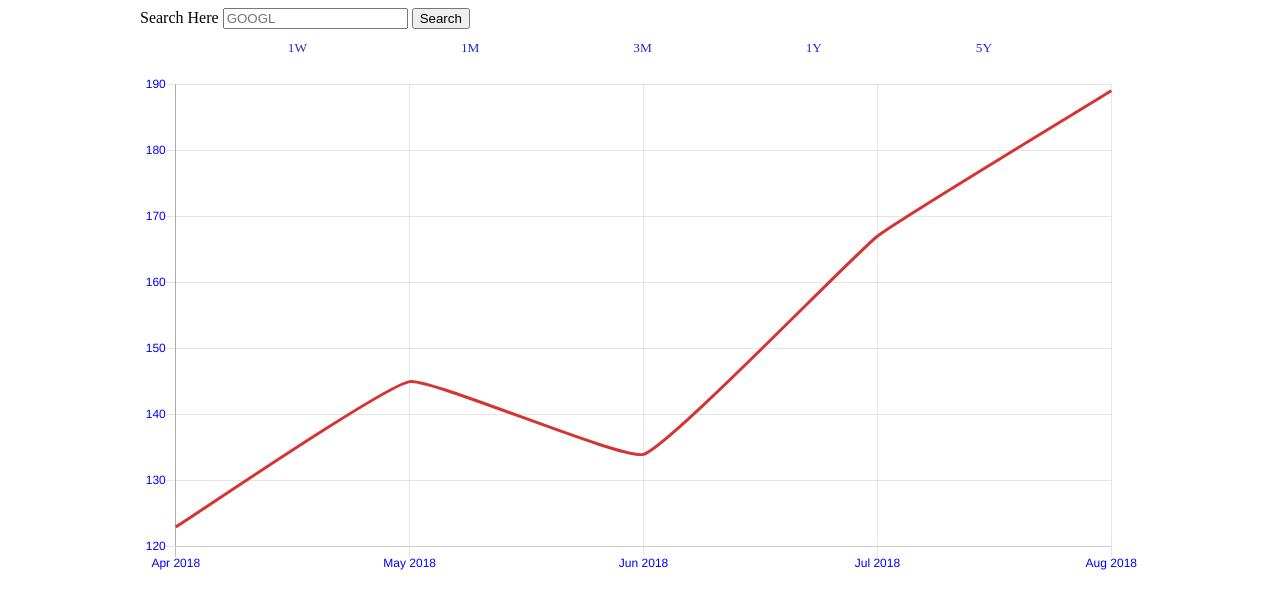
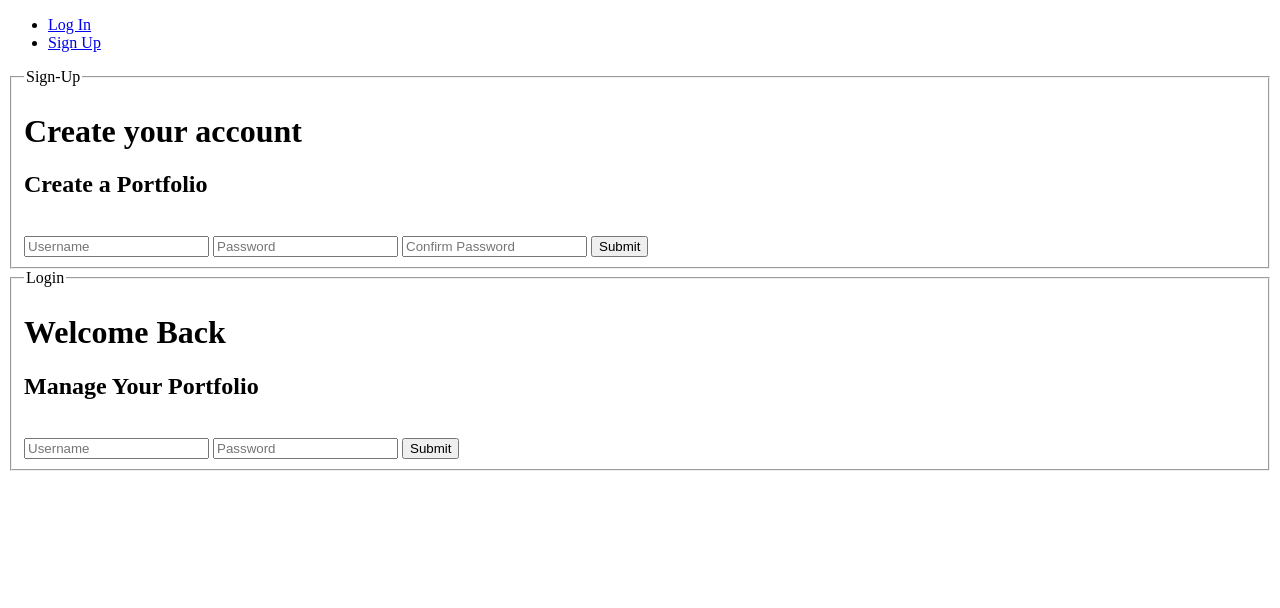
Before and after one commit to Brian-OCarroll/Micro-Manager-Final, a website: page public/index.html in a window 1280 px wide. Drawn offline with nearby package versions, Linux system fonts and the light colour scheme.

Commit message:
added html for intro page

```diff
--- a/public/index.html
+++ b/public/index.html
@@ -2,49 +2,55 @@
 <html lang="en">
 
 <head>
-    <meta charset="UTF-8">
-    <meta name="viewport" content="width=device-width, initial-scale=1.0">
-    <meta http-equiv="X-UA-Compatible" content="ie=edge">
-    <title>Micro Manager</title>
+  <meta charset="UTF-8">
+  <meta name="viewport" content="width=device-width, initial-scale=1.0">
+  <meta http-equiv="X-UA-Compatible" content="ie=edge">
+  <title>Sign-Up Page</title>
+  <link rel="stylesheet" href="./index.css">
+  <script src="https://code.jquery.com/jquery-3.3.1.min.js"></script>
+
 </head>
-<script src="https://code.jquery.com/jquery-3.3.1.min.js" integrity="sha256-FgpCb/KJQlLNfOu91ta32o/NMZxltwRo8QtmkMRdAu8="
-    crossorigin="anonymous"></script>
-<!-- <script src="https://cdnjs.cloudflare.com/ajax/libs/Chart.js/2.4.0/Chart.min.js"></script> -->
-<link rel="stylesheet" href="./index.css">
 
 <body>
-    <header role="banner"></header>
-    <main role="main">
-        <form action="/stockpull" method="GET" class="stock-search-form">
-            <label for="stockSearchBox">Search Here</label>
-            <input type="text" id="stockSearchBox" class="search-query" placeholder="GOOGL" name='query'>
-            <button type="submit" class="form-submit-button">Search</button>
-        </form>
-        <section class="searchSummary">
+  <div class="forms">
+    <ul class="tab-group">
+      <li class="tab active">
+        <a href="#login">Log In</a>
+      </li>
+      <li class="tab">
+        <a href="#signup">Sign Up</a>
+      </li>
+    </ul>
 
-        </section>
-        <section class="graph">
-            <form class="graph-buttons">
-                <button class="time-button" type="button">1W</button>
-                <button class="time-button" type="button">1M</button>
-                <button class="time-button" type="button">3M</button>
-                <button class="time-button" type="button">1Y</button>
-                <button class="time-button" type="button">5Y</button>
-            </form>
-            <canvas class="chart-js col-12"></canvas>
-        </section>
-        <script src='./index.js'></script>
-        <script src="https://code.jquery.com/jquery-3.3.1.min.js" integrity="sha256-FgpCb/KJQlLNfOu91ta32o/NMZxltwRo8QtmkMRdAu8="
-            crossorigin="anonymous"></script>
-        <script src="https://cdn.jsdelivr.net/npm/js-cookie@2/src/js.cookie.min.js"></script>
-        <script src="https://cdnjs.cloudflare.com/ajax/libs/popper.js/1.14.0/umd/popper.min.js" integrity="sha384-cs/chFZiN24E4KMATLdqdvsezGxaGsi4hLGOzlXwp5UZB1LY//20VyM2taTB4QvJ"
-            crossorigin="anonymous"></script>
-        <script src="https://stackpath.bootstrapcdn.com/bootstrap/4.1.0/js/bootstrap.min.js" integrity="sha384-uefMccjFJAIv6A+rW+L4AHf99KvxDjWSu1z9VI8SKNVmz4sk7buKt/6v9KI65qnm"
-            crossorigin="anonymous"></script>
-        <script type="text/javascript" src='https://cdnjs.cloudflare.com/ajax/libs/fancybox/3.3.5/jquery.fancybox.min.js'></script>
-        <script src='https://cdnjs.cloudflare.com/ajax/libs/handlebars.js/4.0.11/handlebars.min.js'></script>
-        <script src="https://cdnjs.cloudflare.com/ajax/libs/moment.js/2.22.2/moment.min.js"></script>
-        <script src="https://cdnjs.cloudflare.com/ajax/libs/Chart.js/2.4.0/Chart.min.js"></script>
+    <form id="signup" action="" method="post">
+      <fieldset>
+        <legend>Sign-Up</legend>
+        <h1 class="title">Create your account</h1>
+        <h2 class="subtitle">Create a Portfolio</h2>
+        <br>
+        <div class="input-field">
+          <input type="text" name="username" placeholder="Username" aria-label="Username" required/>
+          <input type="password" name="pass" placeholder="Password" aria-label="Password" required/>
+          <input type="password" name="checkpass" placeholder="Confirm Password" aria-label="Confirm Password" required/>
+          <button id="Signup" type="submit">Submit</button>
+        </div>
+      </fieldset>
+    </form>
+    <form id="login" action="" method="post">
+      <fieldset>
+        <legend>Login</legend>
+        <h1 class="title">Welcome Back</h1>
+        <h2 class="subtitle">Manage Your Portfolio</h2>
+        <br>
+        <div class="input-field">
+          <input type="text" name="loguser" placeholder="Username" aria-label="Username" required/>
+          <input type="password" name="logpass" placeholder="Password" aria-label="Password" required />
+          <button id="Login" type="submit">Submit</button>
+        </div>
+      </fieldset>
+    </form>
+  </div>
+  <script src="./index.js"></script>
 </body>
 
 </html>
```
